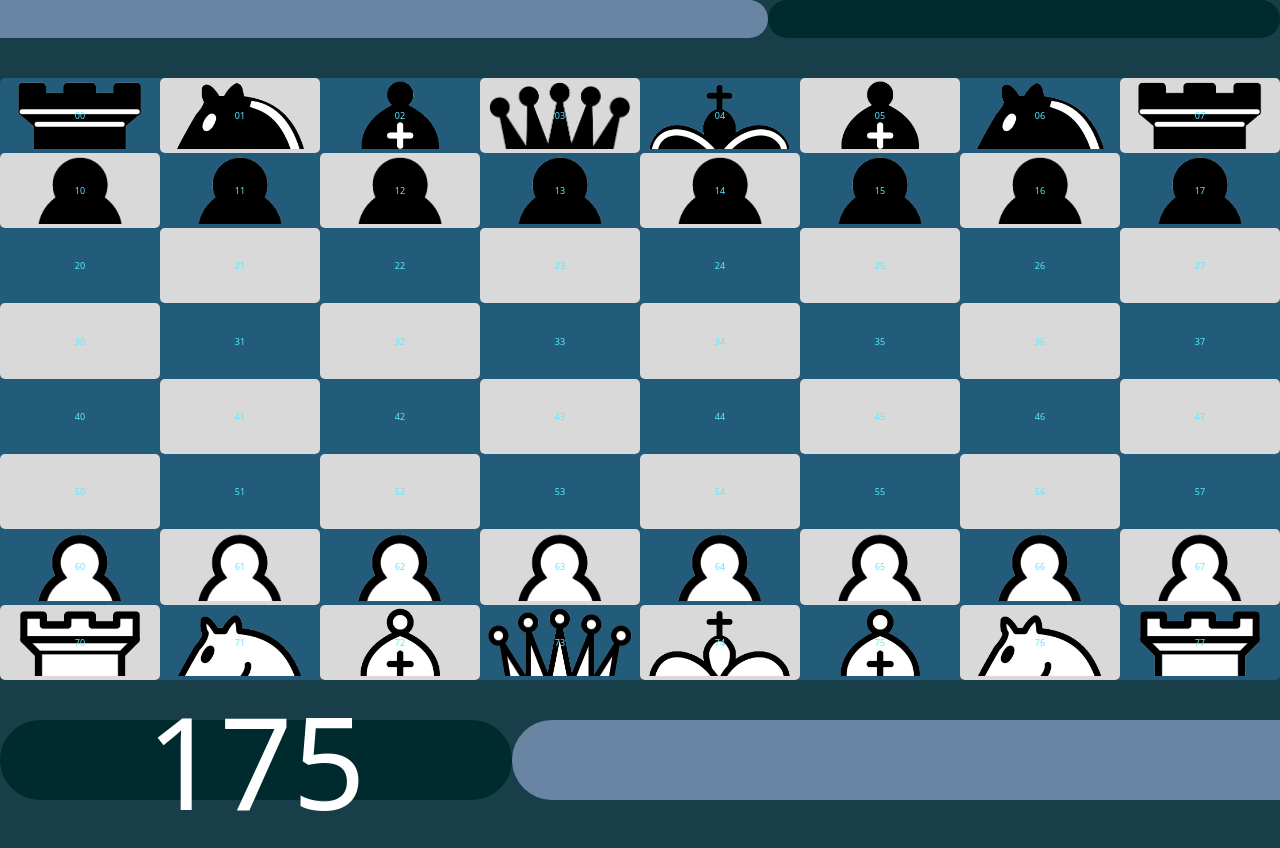
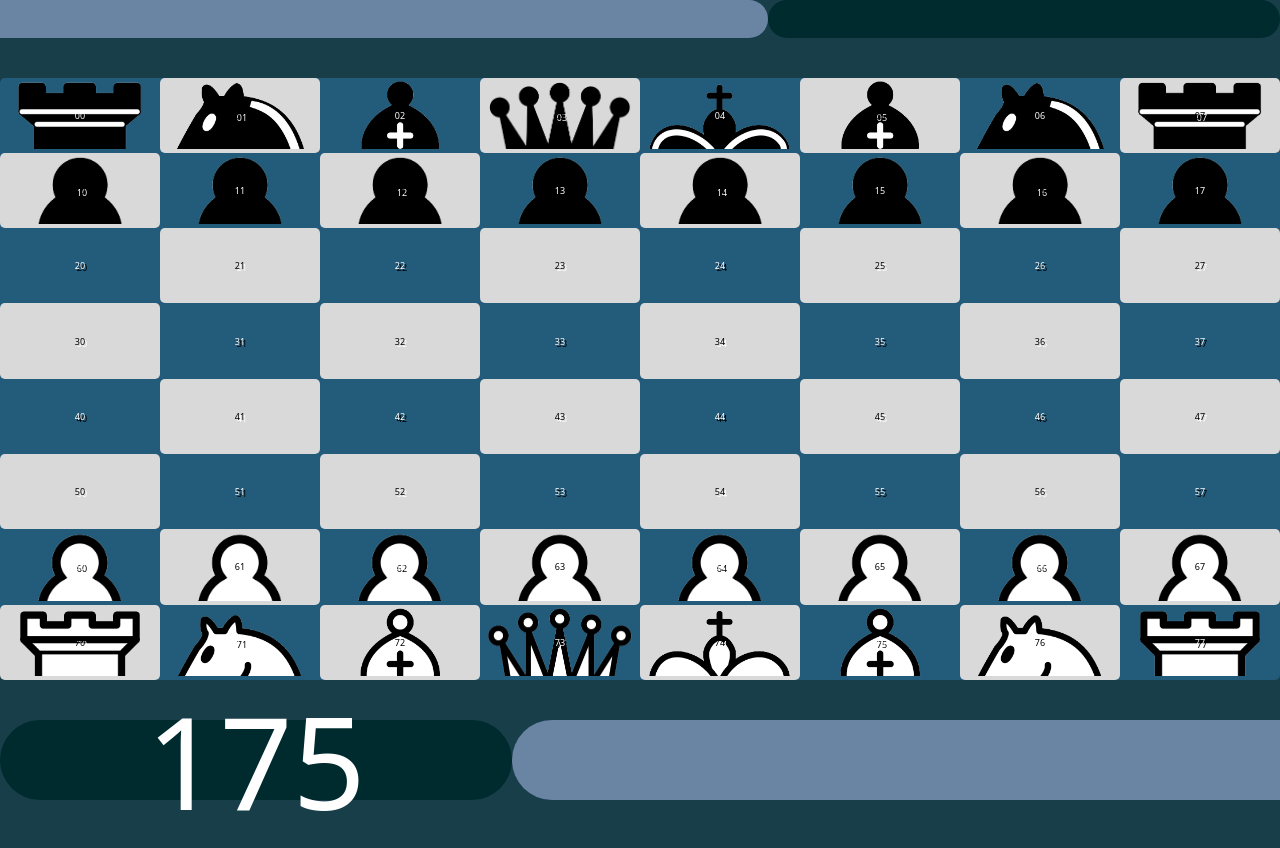
Before and after one commit to yuyutsu02/ChessOffline, a plain HTML site: page board/index.html in a window 1280 px wide. Drawn offline with Linux system fonts and the light colour scheme.

Commit message:
minor fixes

```diff
--- a/board/style.css
+++ b/board/style.css
@@ -65,8 +65,10 @@ body{
     display: flex;
     justify-content: center;
     align-items: center;
-   color: rgb(90, 235, 254);
+   color: rgb(0, 0, 0);
+   text-shadow: 2px 2px #ffffff;
     font-size:xx-small;
+
 
 }
 .blackblock{
@@ -78,7 +80,8 @@ body{
     justify-content: center;
     align-items: center;
     font-size:xx-small;
-    color: rgb(90, 235, 254);
+    color: rgb(255, 255, 255);
+    text-shadow: 2px 2px #000000;
 
 }
 .white_rook{
```
